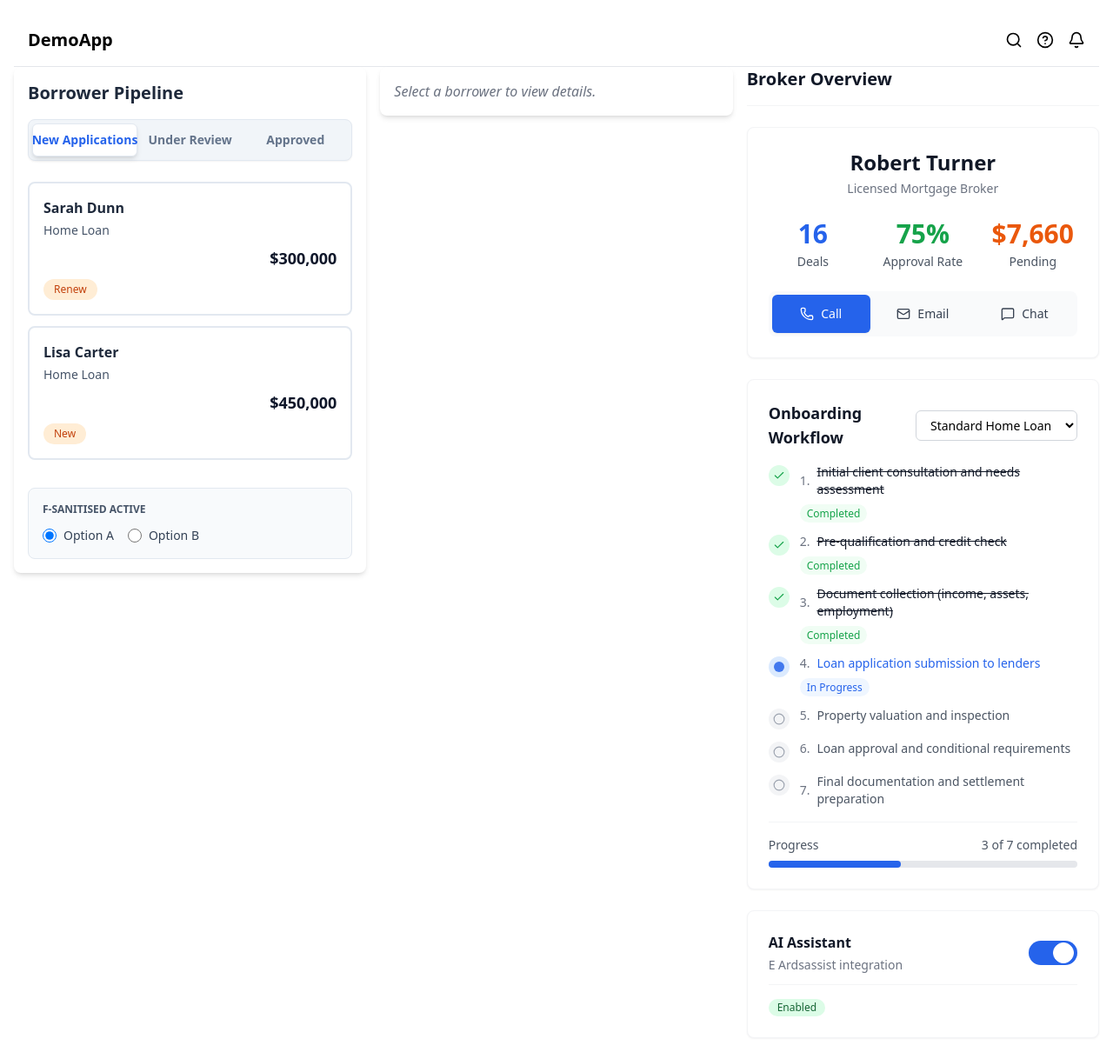
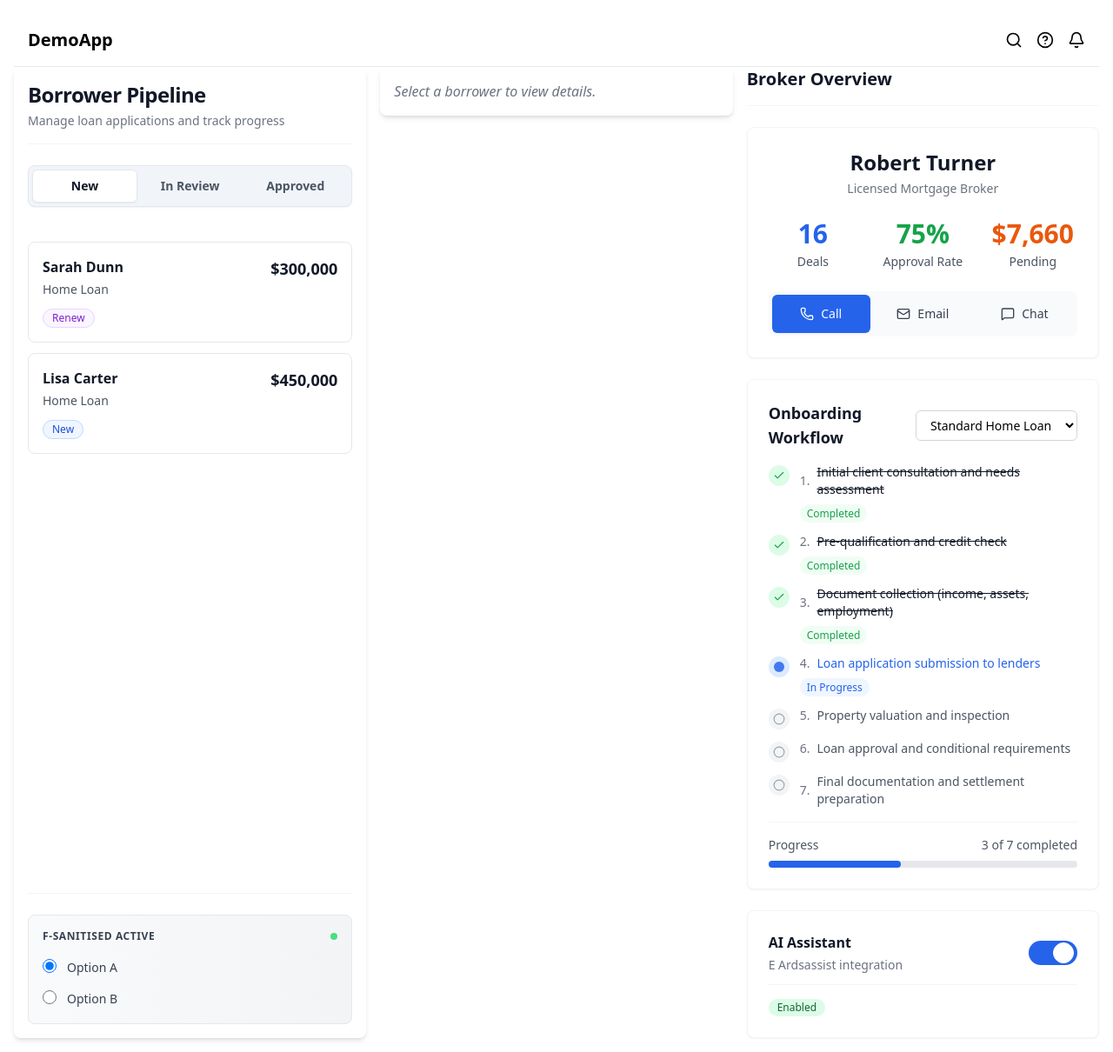
Before and after one commit to IT21355646/Avaier-Labs-DemoApp, a React (Create React App) app: page / in a window 1280 px wide. Shown: the whole page at 87% size. Built offline with nearby package versions, Linux system fonts and the light colour scheme.

Commit message:
Modify borrower details with stylling

```diff
--- a/src/features/pipeline/BorrowerPipeline.tsx
+++ b/src/features/pipeline/BorrowerPipeline.tsx
@@ -22,58 +22,140 @@ const BorrowerPipeline = () => {
     loadData();
   }, [setBorrowers]);
 
+  const getStatusColor = (status: string) => {
+    switch (status.toLowerCase()) {
+      case 'new':
+        return 'bg-blue-50 text-blue-700 border-blue-200';
+      case 'in review':
+        return 'bg-amber-50 text-amber-700 border-amber-200';
+      case 'approved':
+        return 'bg-emerald-50 text-emerald-700 border-emerald-200';
+      case 'renew':
+        return 'bg-purple-50 text-purple-700 border-purple-200';
+      default:
+        return 'bg-gray-50 text-gray-700 border-gray-200';
+    }
+  };
+
   return (
-    <Card>
-      <h2 className="text-xl font-bold mb-4 text-slate-800">Borrower Pipeline</h2>
+    <Card className="h-full flex flex-col">
+      <div className="border-b border-gray-100 pb-4 mb-6">
+        <h2 className="text-2xl font-semibold text-gray-900 tracking-tight">Borrower Pipeline</h2>
+        <p className="text-sm text-gray-500 mt-1">Manage loan applications and track progress</p>
+      </div>
 
-      {/* Tabs */}
-      <Tabs value={activeTab} onValueChange={(val) => setActiveTab(val as any)}>
-        <TabsList className="grid w-full grid-cols-3 mb-6">
-            <TabsTrigger value="new">New Applications</TabsTrigger>
-            <TabsTrigger value="in_review">Under Review</TabsTrigger>
-            <TabsTrigger value="approved">Approved</TabsTrigger>
+      {/* Enhanced Tabs */}
+      <Tabs value={activeTab} onValueChange={(val) => setActiveTab(val as any)} className="flex-1 flex flex-col">
+        <TabsList className="grid w-full grid-cols-3 mb-6 bg-gray-50 p-1 rounded-lg">
+          <TabsTrigger
+            value="new"
+            className="data-[state=active]:bg-white data-[state=active]:shadow-sm data-[state=active]:text-gray-900 text-gray-600 font-medium transition-all duration-200"
+          >
+            New
+          </TabsTrigger>
+          <TabsTrigger
+            value="in_review"
+            className="data-[state=active]:bg-white data-[state=active]:shadow-sm data-[state=active]:text-gray-900 text-gray-600 font-medium transition-all duration-200"
+          >
+            In Review
+          </TabsTrigger>
+          <TabsTrigger
+            value="approved"
+            className="data-[state=active]:bg-white data-[state=active]:shadow-sm data-[state=active]:text-gray-900 text-gray-600 font-medium transition-all duration-200"
+          >
+            Approved
+          </TabsTrigger>
         </TabsList>
 
+        <div className="flex-1 ">
           {["new", "in_review", "approved"].map((tab) => (
-            <TabsContent key={tab} value={tab} className="space-y-3">
+            <TabsContent key={tab} value={tab} className="space-y-3 mt-0">
               {borrowers[tab as keyof typeof borrowers]?.map((b) => (
                 <div
                   key={b.id}
                   onClick={() => setActiveBorrower(b)}
-                    className={`cursor-pointer border-2 p-4 rounded-lg transition-all duration-200 hover:shadow-md ${
+                  className={`group cursor-pointer rounded-lg border transition-all duration-200 hover:shadow-md ${
                     activeBorrower?.id === b.id
-                        ? "bg-blue-50 border-blue-300 shadow-lg ring-2 ring-blue-200"
-                        : "bg-white border-slate-200 hover:border-slate-300"
+                      ? "bg-blue-50 border-blue-200 shadow-md ring-1 ring-blue-200"
+                      : "bg-white border-gray-200 hover:border-gray-300 hover:bg-gray-50"
                   }`}
                 >
-                    <div className="font-bold text-slate-800 mb-1">{b.name}</div>
-                    <div className="text-sm text-slate-600 mb-2">{b.loan_type}</div>
-                    <div className="text-right font-bold text-lg text-slate-900 mb-2">${b.amount.toLocaleString()}</div>
-                    <span className={`inline-block text-xs font-medium px-3 py-1 rounded-full ${
-                        tab === 'new' ? 'text-orange-700 bg-orange-100' :
-                        tab === 'in_review' ? 'text-yellow-700 bg-yellow-100' :
-                        'text-green-700 bg-green-100'
-                    }`}>
+                  <div className="p-4">
+                    {/* Header with name and amount */}
+                    <div className="flex items-start justify-between mb-3">
+                      <div className="flex-1 min-w-0">
+                        <h3 className="font-semibold text-gray-900 truncate text-base">{b.name}</h3>
+                        <p className="text-sm text-gray-600 mt-1">{b.loan_type}</p>
+                      </div>
+                      <div className="text-right ml-4">
+                        <div className="font-bold text-lg text-gray-900">
+                          ${b.amount.toLocaleString()}
+                        </div>
+                      </div>
+                    </div>
+
+                    {/* Status badge */}
+                    <div className="flex items-center justify-between">
+                      <span className={`inline-flex items-center px-2.5 py-0.5 rounded-full text-xs font-medium border ${getStatusColor(b.status)}`}>
                         {b.status}
                       </span>
+                      <div className="opacity-0 group-hover:opacity-100 transition-opacity duration-200">
+                        <svg className="w-4 h-4 text-gray-400" fill="none" stroke="currentColor" viewBox="0 0 24 24">
+                          <path strokeLinecap="round" strokeLinejoin="round" strokeWidth={2} d="M9 5l7 7-7 7" />
+                        </svg>
+                      </div>
+                    </div>
+                  </div>
                 </div>
               ))}
+              {(!borrowers[tab as keyof typeof borrowers] || borrowers[tab as keyof typeof borrowers]?.length === 0) && (
+                <div className="text-center py-8 text-gray-500">
+                  <p className="text-sm">No applications in this category</p>
+                </div>
+              )}
             </TabsContent>
           ))}
+        </div>
       </Tabs>
 
-      {/* Radio group (F-SANITISED ACTIVE label) */}
-      <div className="mt-8 p-4 bg-slate-50 rounded-lg border border-slate-200">
-        <h3 className="uppercase text-xs font-semibold text-slate-600 mb-3">F-SANITISED ACTIVE</h3>
-        <div className="flex gap-4">
-          <label className="flex items-center gap-2 cursor-pointer">
-            <input type="radio" name="activeType" defaultChecked className="w-4 h-4 text-blue-600 focus:ring-blue-500" />
-            <span className="text-sm font-medium text-slate-700">Option A</span>
+      {/* Enhanced Radio Section */}
+      <div className="mt-6 pt-6 border-t border-gray-100">
+        <div className="bg-gradient-to-r from-gray-50 to-gray-100 rounded-lg p-4 border border-gray-200">
+          <div className="flex items-center justify-between mb-4">
+            <h3 className="text-xs font-bold text-gray-700 tracking-wider uppercase letter-spacing-wide">
+              F-SANITISED ACTIVE
+            </h3>
+            <div className="w-2 h-2 bg-green-400 rounded-full"></div>
+          </div>
+
+          <div className="space-y-3">
+            <label className="flex items-center gap-3 cursor-pointer group">
+              <div className="relative">
+                <input
+                  type="radio"
+                  name="activeType"
+                  defaultChecked
+                  className="w-4 h-4 text-blue-600 border-gray-300 focus:ring-blue-500 focus:ring-2 transition-all duration-200"
+                />
+              </div>
+              <span className="text-sm font-medium text-gray-700 group-hover:text-gray-900 transition-colors duration-200">
+                Option A
+              </span>
             </label>
-          <label className="flex items-center gap-2 cursor-pointer">
-            <input type="radio" name="activeType" className="w-4 h-4 text-blue-600 focus:ring-blue-500" />
-            <span className="text-sm font-medium text-slate-700">Option B</span>
+
+            <label className="flex items-center gap-3 cursor-pointer group">
+              <div className="relative">
+                <input
+                  type="radio"
+                  name="activeType"
+                  className="w-4 h-4 text-blue-600 border-gray-300 focus:ring-blue-500 focus:ring-2 transition-all duration-200"
+                />
+              </div>
+              <span className="text-sm font-medium text-gray-700 group-hover:text-gray-900 transition-colors duration-200">
+                Option B
+              </span>
             </label>
+          </div>
         </div>
       </div>
     </Card>
```
Lines whose indentation alone changed are shown as unchanged.
